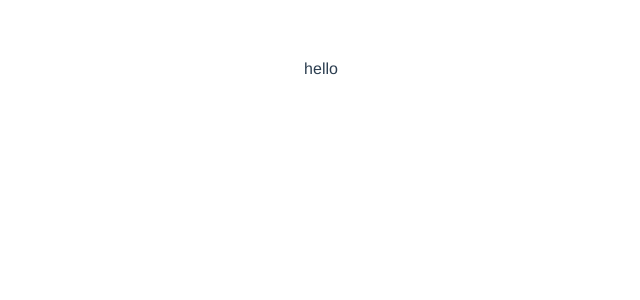
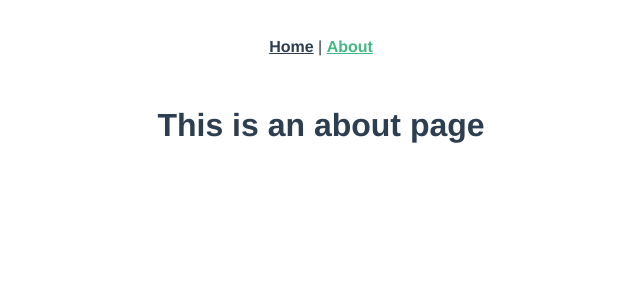
Before and after one commit to TheGthr/logdown, a Vue app: page /about in a window 1280 px wide. Before the commit this address led to /. Shown: the top 300 px of the page, without its empty margins (319-959 px from the left). Built offline with nearby package versions, Linux system fonts and the light colour scheme.

Commit message:
Add router

```diff
--- a/package.json
+++ b/package.json
@@ -9,11 +9,13 @@
   },
   "dependencies": {
     "core-js": "^3.6.5",
-    "vue": "^3.0.0"
+    "vue": "^3.0.0",
+    "vue-router": "^4.0.0-0"
   },
   "devDependencies": {
     "@vue/cli-plugin-babel": "~4.5.0",
     "@vue/cli-plugin-eslint": "~4.5.0",
+    "@vue/cli-plugin-router": "^4.5.11",
     "@vue/cli-service": "~4.5.0",
     "@vue/compiler-sfc": "^3.0.0",
     "babel-eslint": "^10.1.0",
--- a/src/App.vue
+++ b/src/App.vue
@@ -1,13 +1,10 @@
 <template>
-  <div>hello</div>
+  <div id="nav">
+    <router-link to="/">Home</router-link> |
+    <router-link to="/about">About</router-link>
+  </div>
+  <router-view/>
 </template>
-
-<script>
-
-export default {
-  name: "App",
-};
-</script>
 
 <style>
 #app {
@@ -16,6 +13,18 @@ export default {
   -moz-osx-font-smoothing: grayscale;
   text-align: center;
   color: #2c3e50;
-  margin-top: 60px;
+}
+
+#nav {
+  padding: 30px;
+}
+
+#nav a {
+  font-weight: bold;
+  color: #2c3e50;
+}
+
+#nav a.router-link-exact-active {
+  color: #42b983;
 }
 </style>
--- a/src/router/index.js
+++ b/src/router/index.js
@@ -1,19 +1,29 @@
-import { createRouter, createWebHistory } from 'vue-router';
+import { createRouter, createWebHistory } from 'vue-router'
+import Home from '../views/Home.vue'
 
 const routes = [
   {
     path: '/',
-    name: 'Home'
+    name: 'Home',
+    component: Home
   },
   {
-    path: '/:catchAll(.*)',
+    path: '/about',
+    name: 'About',
+    // route level code-splitting
+    // this generates a separate chunk (about.[hash].js) for this route
+    // which is lazy-loaded when the route is visited.
+    component: () => import(/* webpackChunkName: "about" */ '../views/About.vue')
+  },
+  {
+    path: '/catchAll(.*)',
     redirect: '/'
   }
-];
+]
 
 const router = createRouter({
   history: createWebHistory(process.env.BASE_URL),
   routes
-});
+})
 
-export default router;
+export default router
--- /dev/null
+++ b/src/views/About.vue
@@ -0,0 +1,5 @@
+<template>
+  <div class="about">
+    <h1>This is an about page</h1>
+  </div>
+</template>
--- /dev/null
+++ b/src/views/Home.vue
@@ -0,0 +1,18 @@
+<template>
+  <div class="home">
+    <img alt="Vue logo" src="../assets/logo.png">
+    <HelloWorld msg="Welcome to Your Vue.js App"/>
+  </div>
+</template>
+
+<script>
+// @ is an alias to /src
+import HelloWorld from '@/components/HelloWorld.vue'
+
+export default {
+  name: 'Home',
+  components: {
+    HelloWorld
+  }
+}
+</script>
```
Also changed, not shown: 1 other file (tests, documents, lock files or other folders).
